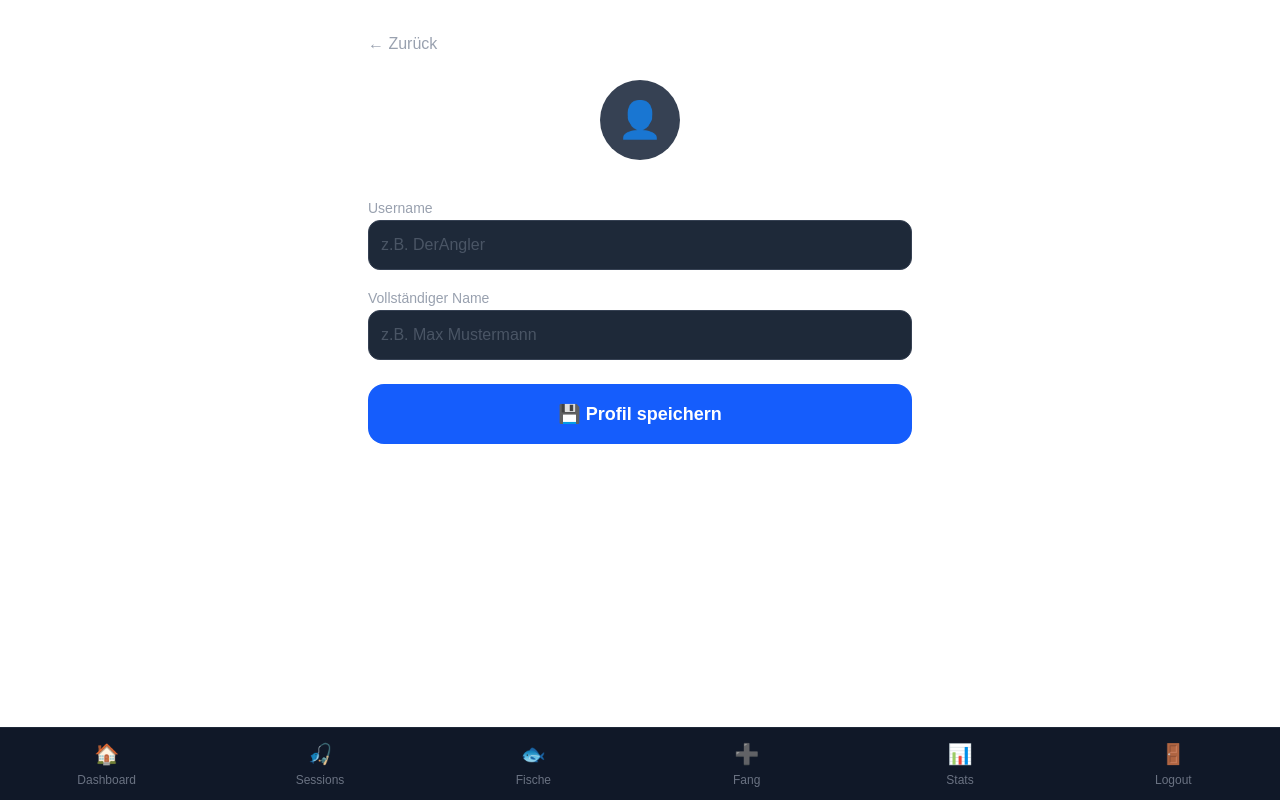
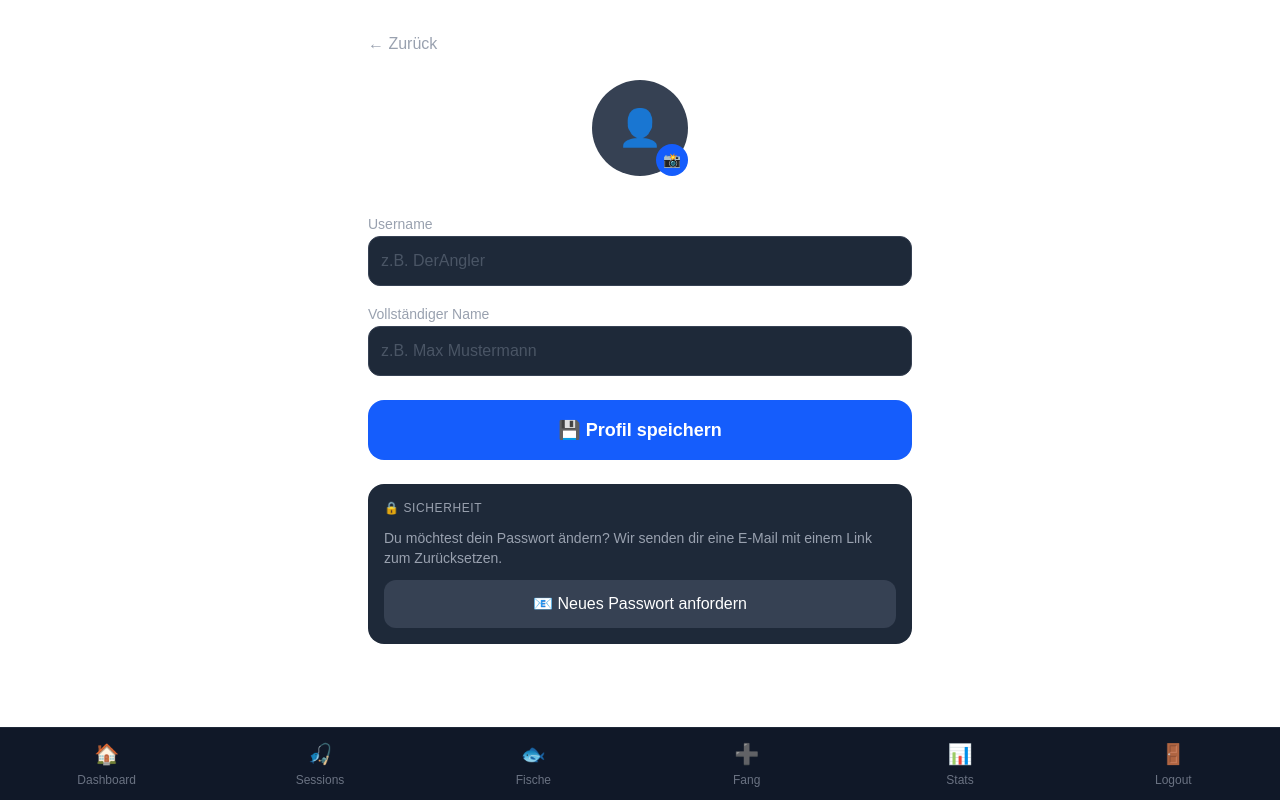
Before and after one commit to maildenizwinter-png/fishing_app, a Next.js app: page /profile in a window 1280 px wide. Built offline with nearby package versions, Linux system fonts and the light colour scheme; no server answers.

Commit message:
Profilbild Upload + Passwort Reset im Profil

```diff
--- a/app/page.tsx
+++ b/app/page.tsx
@@ -12,6 +12,7 @@ export default function Home() {
   const [sessionCatches, setSessionCatches] = useState<any[]>([]);
   const [lastCatch, setLastCatch] = useState<any>(null);
   const [userName, setUserName] = useState("");
+  const [avatarUrl, setAvatarUrl] = useState<string | null>(null);
   const [pullDistance, setPullDistance] = useState(0);
   const [refreshing, setRefreshing] = useState(false);
 
@@ -65,7 +66,7 @@ export default function Home() {
 
     const { data: profile } = await supabase
       .from("profiles")
-      .select("username, full_name")
+      .select("username, full_name, avatar_url")
       .eq("id", userId)
       .single();
 
@@ -76,6 +77,8 @@ export default function Home() {
     } else {
       setUserName("");
     }
+
+    setAvatarUrl(profile?.avatar_url || null);
 
     const { data: sessions } = await supabase
       .from("sessions")
@@ -236,9 +239,17 @@ export default function Home() {
           <div className="h-2" />
         </div>
         <Link href="/profile">
-          <div className="w-11 h-11 bg-gray-700 hover:bg-gray-600 rounded-full flex items-center justify-center transition">
-            <span className="text-white text-xl">👤</span>
-          </div>
+          {avatarUrl ? (
+            <img
+              src={avatarUrl}
+              alt="Profil"
+              className="w-11 h-11 rounded-full object-cover hover:opacity-80 transition border-2 border-gray-700"
+            />
+          ) : (
+            <div className="w-11 h-11 bg-gray-700 hover:bg-gray-600 rounded-full flex items-center justify-center transition">
+              <span className="text-white text-xl">👤</span>
+            </div>
+          )}
         </Link>
       </div>
 
--- a/app/profile/page.tsx
+++ b/app/profile/page.tsx
@@ -8,8 +8,12 @@ export default function ProfilePage() {
   const [username, setUsername] = useState("");
   const [fullName, setFullName] = useState("");
   const [email, setEmail] = useState("");
+  const [avatarUrl, setAvatarUrl] = useState<string | null>(null);
   const [saving, setSaving] = useState(false);
   const [success, setSuccess] = useState(false);
+  const [uploading, setUploading] = useState(false);
+  const [resetMessage, setResetMessage] = useState("");
+  const [resetLoading, setResetLoading] = useState(false);
 
   useEffect(() => {
     loadProfile();
@@ -30,7 +34,76 @@ export default function ProfilePage() {
     if (profile) {
       setUsername(profile.username || "");
       setFullName(profile.full_name || "");
+      setAvatarUrl(profile.avatar_url || null);
     }
+  };
+
+  const compressImage = (file: File): Promise<Blob> => {
+    return new Promise((resolve) => {
+      const img = new Image();
+      const url = URL.createObjectURL(file);
+      img.src = url;
+      img.onload = () => {
+        const maxSize = 400;
+        const scale = Math.min(1, maxSize / Math.max(img.width, img.height));
+        const canvas = document.createElement("canvas");
+        canvas.width = img.width * scale;
+        canvas.height = img.height * scale;
+        const ctx = canvas.getContext("2d");
+        ctx?.drawImage(img, 0, 0, canvas.width, canvas.height);
+        URL.revokeObjectURL(url);
+        canvas.toBlob((blob) => resolve(blob!), "image/jpeg", 0.85);
+      };
+    });
+  };
+
+  const handleAvatarChange = async (e: React.ChangeEvent<HTMLInputElement>) => {
+    const file = e.target.files?.[0];
+    if (!file) return;
+
+    setUploading(true);
+
+    const { data: { user } } = await supabase.auth.getUser();
+    if (!user) { setUploading(false); return; }
+
+    const compressed = await compressImage(file);
+    const fileName = `${user.id}-${Date.now()}.jpg`;
+
+    const { error: uploadError } = await supabase.storage
+      .from("avatars")
+      .upload(fileName, compressed, { contentType: "image/jpeg" });
+
+    if (uploadError) {
+      alert("Upload fehlgeschlagen: " + uploadError.message);
+      setUploading(false);
+      return;
+    }
+
+    const { data } = supabase.storage.from("avatars").getPublicUrl(fileName);
+
+    await supabase.from("profiles").upsert({
+      id: user.id,
+      avatar_url: data.publicUrl,
+      updated_at: new Date().toISOString(),
+    });
+
+    setAvatarUrl(data.publicUrl);
+    setUploading(false);
+  };
+
+  const removeAvatar = async () => {
+    if (!confirm("Profilbild wirklich entfernen?")) return;
+
+    const { data: { user } } = await supabase.auth.getUser();
+    if (!user) return;
+
+    await supabase.from("profiles").upsert({
+      id: user.id,
+      avatar_url: null,
+      updated_at: new Date().toISOString(),
+    });
+
+    setAvatarUrl(null);
   };
 
   const saveProfile = async () => {
@@ -58,6 +131,23 @@ export default function ProfilePage() {
     setSaving(false);
   };
 
+  const requestPasswordReset = async () => {
+    setResetLoading(true);
+    setResetMessage("");
+
+    const { error } = await supabase.auth.resetPasswordForEmail(email, {
+      redirectTo: `${window.location.origin}/reset-password`,
+    });
+
+    if (error) {
+      setResetMessage("❌ Fehler: " + error.message);
+    } else {
+      setResetMessage("✅ E-Mail mit Passwort-Reset Link wurde an " + email + " gesendet!");
+    }
+
+    setResetLoading(false);
+  };
+
   const inputClass = "w-full bg-gray-800 text-white border border-gray-700 rounded-xl p-3 placeholder-gray-600";
   const labelClass = "text-gray-400 text-sm";
 
@@ -73,13 +163,46 @@ export default function ProfilePage() {
         </button>
       </div>
 
+      {/* AVATAR */}
       <div className="flex flex-col items-center gap-3">
-        <div className="w-20 h-20 bg-gray-700 rounded-full flex items-center justify-center text-4xl">
-          👤
+        <div className="relative">
+          {avatarUrl ? (
+            <img
+              src={avatarUrl}
+              alt="Profilbild"
+              className="w-24 h-24 rounded-full object-cover border-2 border-gray-700"
+            />
+          ) : (
+            <div className="w-24 h-24 bg-gray-700 rounded-full flex items-center justify-center text-4xl">
+              👤
+            </div>
+          )}
+          <label className="absolute bottom-0 right-0 bg-blue-600 hover:bg-blue-500 rounded-full w-8 h-8 flex items-center justify-center cursor-pointer transition">
+            <span className="text-sm">📸</span>
+            <input
+              type="file"
+              accept="image/*"
+              onChange={handleAvatarChange}
+              className="hidden"
+            />
+          </label>
         </div>
+
+        {uploading && <p className="text-gray-400 text-sm">⏳ Wird hochgeladen...</p>}
+
+        {avatarUrl && !uploading && (
+          <button
+            onClick={removeAvatar}
+            className="text-red-400 text-xs hover:text-red-300 transition"
+          >
+            ✕ Bild entfernen
+          </button>
+        )}
+
         <p className="text-gray-400 text-sm">{email}</p>
       </div>
 
+      {/* PROFIL DATEN */}
       <div className="space-y-4">
         <div className="space-y-2">
           <label className={labelClass}>Username</label>
@@ -114,6 +237,28 @@ export default function ProfilePage() {
         {saving ? "⏳ Wird gespeichert..." : "💾 Profil speichern"}
       </button>
 
+      {/* PASSWORT RESET */}
+      <div className="bg-gray-800 rounded-2xl p-4 space-y-3">
+        <p className="text-gray-400 text-xs uppercase tracking-wider">🔒 Sicherheit</p>
+        <p className="text-gray-400 text-sm">
+          Du möchtest dein Passwort ändern? Wir senden dir eine E-Mail mit einem Link zum Zurücksetzen.
+        </p>
+
+        <button
+          onClick={requestPasswordReset}
+          disabled={resetLoading}
+          className="w-full bg-gray-700 hover:bg-gray-600 disabled:bg-gray-800 text-white py-3 rounded-xl transition"
+        >
+          {resetLoading ? "⏳ Wird gesendet..." : "📧 Neues Passwort anfordern"}
+        </button>
+
+        {resetMessage && (
+          <p className={`text-sm text-center ${resetMessage.startsWith("✅") ? "text-green-400" : "text-red-400"}`}>
+            {resetMessage}
+          </p>
+        )}
+      </div>
+
     </div>
   );
 }
```
